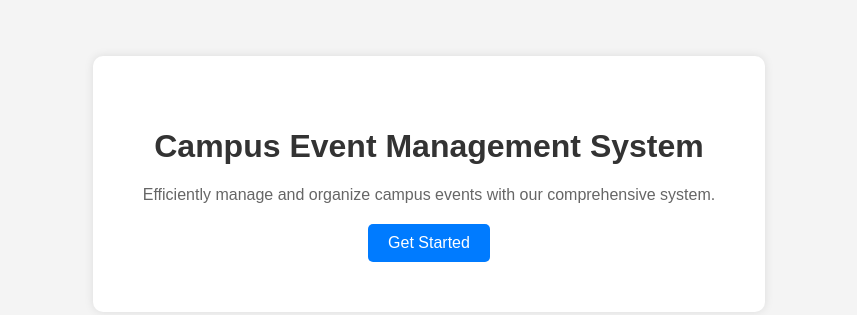
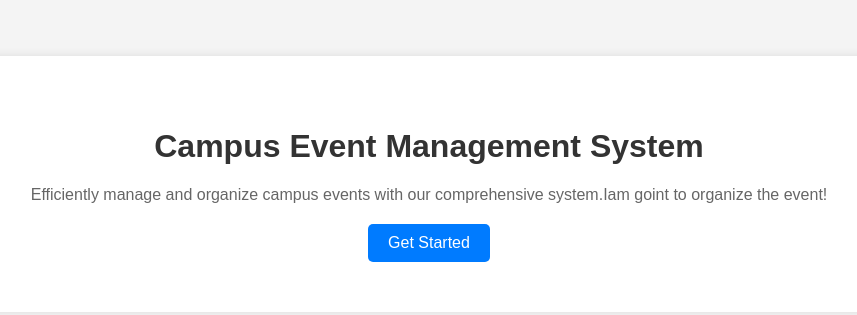
Before and after one commit to ajay-kumar-9676/project1-demo, a plain HTML site: page campus-event-management/index.html in a window 1280 px wide. Shown: the part 216-531 px from the top of the page, without its empty margins (211-1068 px from the left). Drawn offline with Linux system fonts and the light colour scheme.

Commit message:
Update index.html

```diff
--- a/campus-event-management/index.html
+++ b/campus-event-management/index.html
@@ -9,7 +9,7 @@
 <body>
     <div class="container">
         <h1>Campus Event Management System</h1>
-        <p>Efficiently manage and organize campus events with our comprehensive system.</p>
+        <p>Efficiently manage and organize campus events with our comprehensive system.Iam goint to organize the event!</p>
         <button id="getStartedBtn">Get Started</button>
     </div>
     <script src="script.js"></script>
```
